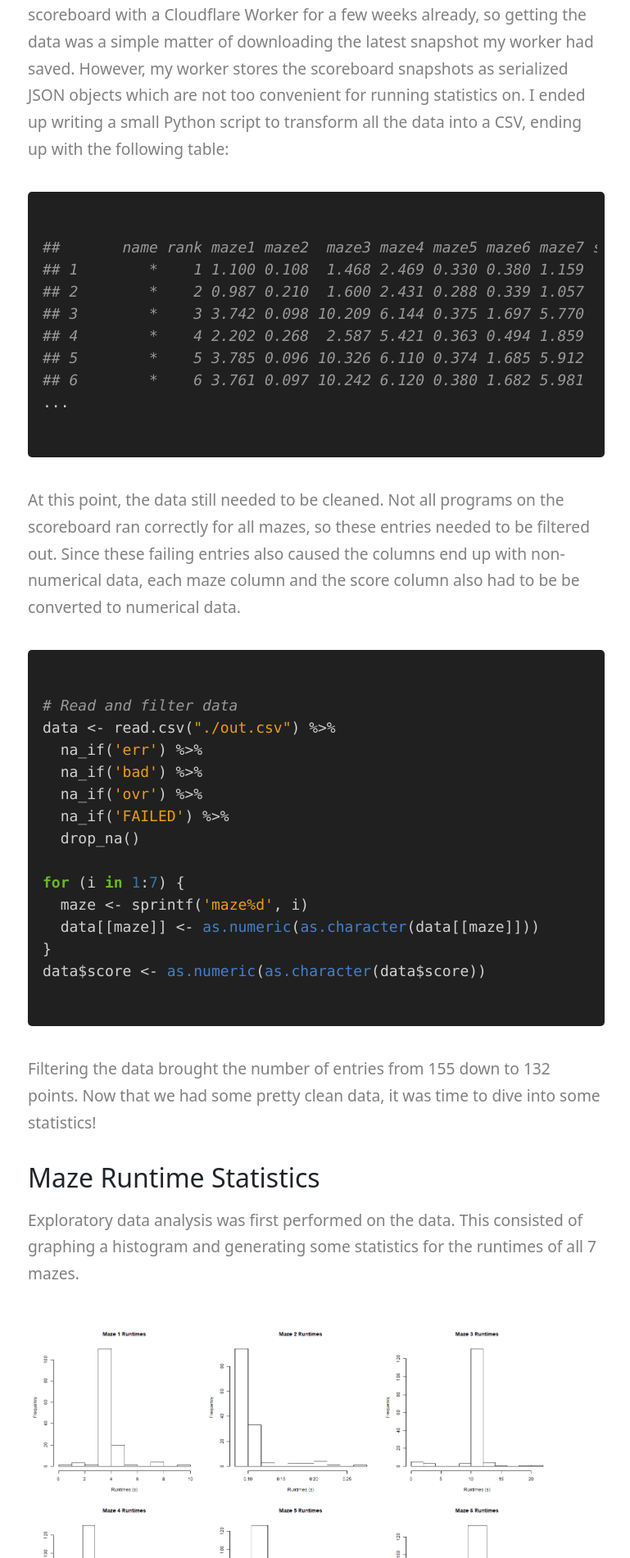
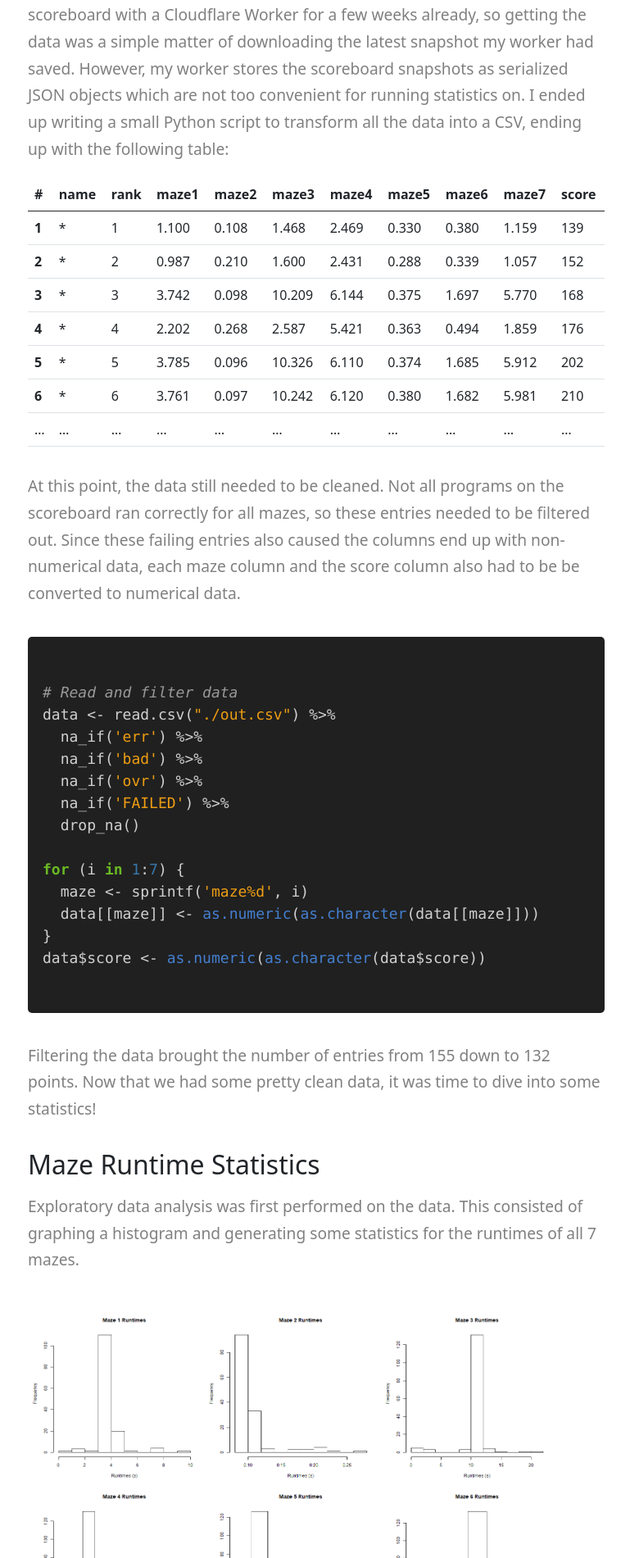
Before and after one commit to jasmaa/jasmaa.github.io, a Jekyll site: the page built from _posts/2021-04-10-maze-contest.md, in a window 1280 px wide. Shown: the part 780-2681 px from the top of the page at 82% size, without its empty margins (254-1023 px from the left). Built offline with Jekyll 4.4.1, drawn with Linux system fonts in a browser that asks for light colours; some of the changed text lies outside the part shown.

Commit message:
Convert all tables to Bootstrap tables. Convert HTML and code output to Markdown tables in Maze Contest post.

````diff
--- /dev/null
+++ b/_plugins/markdown.rb
@@ -0,0 +1,11 @@
+class Kramdown::Converter::Html
+  def convert_table(el, indent)
+    # Converts table to responsive Bootstrap table.
+
+    el.attr["class"] ||= 'table'
+
+    "<div class=\"table-responsive\">" + \
+    format_as_indented_block_html(el.type, el.attr, inner(el, indent), indent) + \
+    "</div>"
+  end
+end
--- a/_posts/2021-04-10-maze-contest.md
+++ b/_posts/2021-04-10-maze-contest.md
@@ -26,16 +26,15 @@ which are not too convenient for running statistics on. I ended up writing
 a small Python script to transform all the data into a CSV, ending up
 with the following table:
 
-```r
-##       name rank maze1 maze2  maze3 maze4 maze5 maze6 maze7 score
-## 1        *    1 1.100 0.108  1.468 2.469 0.330 0.380 1.159   139
-## 2        *    2 0.987 0.210  1.600 2.431 0.288 0.339 1.057   152
-## 3        *    3 3.742 0.098 10.209 6.144 0.375 1.697 5.770   168
-## 4        *    4 2.202 0.268  2.587 5.421 0.363 0.494 1.859   176
-## 5        *    5 3.785 0.096 10.326 6.110 0.374 1.685 5.912   202
-## 6        *    6 3.761 0.097 10.242 6.120 0.380 1.682 5.981   210
-...
-```
+| \#      | name | rank  | maze1  | maze2 | maze3  | maze4 | maze5 | maze6 | maze7 | score |
+| ---     | ---  | ---   | ---    | ---   | ---    | ---   | ---   | ---   | ---   | ---   |
+| **1**   | *    | 1     | 1.100  | 0.108 |  1.468 | 2.469 | 0.330 | 0.380 | 1.159 | 139   |
+| **2**   | *    | 2     | 0.987  | 0.210 |  1.600 | 2.431 | 0.288 | 0.339 | 1.057 | 152   |
+| **3**   | *    | 3     | 3.742  | 0.098 | 10.209 | 6.144 | 0.375 | 1.697 | 5.770 | 168   |
+| **4**   | *    | 4     | 2.202  | 0.268 |  2.587 | 5.421 | 0.363 | 0.494 | 1.859 | 176   |
+| **5**   | *    | 5     | 3.785  | 0.096 | 10.326 | 6.110 | 0.374 | 1.685 | 5.912 | 202   |
+| **6**   | *    | 6     | 3.761  | 0.097 | 10.242 | 6.120 | 0.380 | 1.682 | 5.981 | 210   |
+| ...     | ...  | ...   | ...    | ...   | ...    | ...   | ...   | ...   | ...   | ...   |
 
 At this point, the data still needed to be cleaned. Not all programs
 on the scoreboard ran correctly for all mazes, so these entries needed
@@ -71,52 +70,15 @@ all 7 mazes.
 
 ![Runtime histograms](/images/maze_contest/runtime_hists.png)
 
-<table>
-  <thead>
-    <tr>
-      <th>Maze #</th>
-      <th>Mean (s)</th>
-      <th>SD (s)</th>
-    </tr>
-  </thead>
-  <tbody>
-    <tr>
-      <td>1</td>
-      <td>3.857</td>
-      <td>0.757</td>
-    </tr>
-    <tr>
-      <td>2</td>
-      <td>0.105</td>
-      <td>0.0234</td>
-    </tr>
-    <tr>
-      <td>3</td>
-      <td>10.262</td>
-      <td>1.860</td>
-    </tr>
-    <tr>
-      <td>4</td>
-      <td>6.367</td>
-      <td>1.623</td>
-    </tr>
-    <tr>
-      <td>5</td>
-      <td>0.385</td>
-      <td>0.037</td>
-    </tr>
-    <tr>
-      <td>6</td>
-      <td>1.697</td>
-      <td>0.291</td>
-    </tr>
-    <tr>
-      <td>7</td>
-      <td>5.947</td>
-      <td>1.147</td>
-    </tr>
-  </tbody>
-</table>
+| Maze #     | Mean (s) | SD (s) |
+| ---        | ---      | ---    |
+| **1**      |  3.857   | 0.757  |
+| **2**      |  0.105 	| 0.0234 |
+| **3**      | 10.262   | 1.860  |
+| **4**      |  6.367 	| 1.623  |
+| **5**      |  0.385 	| 0.037  |
+| **6**      |  1.697 	| 0.291  |
+| **7**      |  5.947 	| 1.147  |
 
 In general, it seems that mazes with greater average runtimes
 displayed greater standard deviations. This is probably because mazes
@@ -148,12 +110,13 @@ kmeans_res <- kmeans(runtime_data, centers=3)
 kmeans_res$centers
 ```
 
-```r
-##      maze1     maze2    maze3    maze4     maze5    maze6    maze7
-## 1 1.453400 0.1904000  1.96160  3.55420 0.3530000 0.472400 1.377400
-## 2 3.909024 0.1013333 10.59048  6.35104 0.3845714 1.745048 6.128159
-## 3 9.255000 0.1880000 10.32500 22.46000 0.6390000 1.706000 6.007000
-```
+Cluster centers:
+
+| \#      | maze1    | maze2     | maze3    | maze4    | maze5     | maze6    | maze7    |
+| ---     | ---      | ---       | ---      | ---      | ---       | ---      | ---      |
+| **1**   | 1.453400 | 0.1904000 |  1.96160 |  3.55420 | 0.3530000 | 0.472400 | 1.377400 |
+| **2**   | 3.909024 | 0.1013333 | 10.59048 |  6.35104 | 0.3845714 | 1.745048 | 6.128159 |
+| **3**   | 9.255000 | 0.1880000 | 10.32500 | 22.46000 | 0.6390000 | 1.706000 | 6.007000 |
 
 Each data point was also transformed into 2D space for visualization
 by applying PCA and graphing the first two principal components of each
@@ -161,17 +124,17 @@ transformed point.
 
 ```r
 # PCA
-pca <- prcomp(runtime_data, center=TRUE, scale. = TRUE)
+pca <- prcomp(runtime_data, center=TRUE, scale.=TRUE)
 summary(pca)
 ```
 
-```r
-## Importance of components:
-##                           PC1    PC2     PC3     PC4     PC5     PC6     PC7
-## Standard deviation     1.9748 1.4750 0.65062 0.47248 0.43497 0.24521 0.17016
-## Proportion of Variance 0.5571 0.3108 0.06047 0.03189 0.02703 0.00859 0.00414
-## Cumulative Proportion  0.5571 0.8679 0.92835 0.96025 0.98727 0.99586 1.00000
-```
+Importance of components:
+
+| metric                     | PC1    | PC2    |PC3      | PC4     | PC5     | PC6     | PC7     |
+| ---                        | ---    | ---    | ---     | ---     | ---     | ---     | ---     |
+| **Standard deviation**     | 1.9748 | 1.4750 | 0.65062 | 0.47248 | 0.43497 | 0.24521 | 0.17016 |
+| **Proportion of Variance** | 0.5571 | 0.3108 | 0.06047 | 0.03189 | 0.02703 | 0.00859 | 0.00414 |
+| **Cumulative Proportion**  | 0.5571 | 0.8679 | 0.92835 | 0.96025 | 0.98727 | 0.99586 | 1.00000 |
 
 ![Graph of competitors by cluster](/images/maze_contest/clusters.png)
 
--- a/css/style.css
+++ b/css/style.css
@@ -14,6 +14,10 @@ p strong {
 
 li {
   color: gray;
+}
+
+table {
+  @extend .table;
 }
 
 .highlight {
@@ -100,3 +104,7 @@ li {
 .post-content .footnotes {
 	font-size: 0.7em;
 }
+
+.post-content table {
+  margin-bottom: 2em;
+}
````
Also changed, not shown: other parts of _posts/2021-04-10-maze-contest.md (+2 -0 lines).
